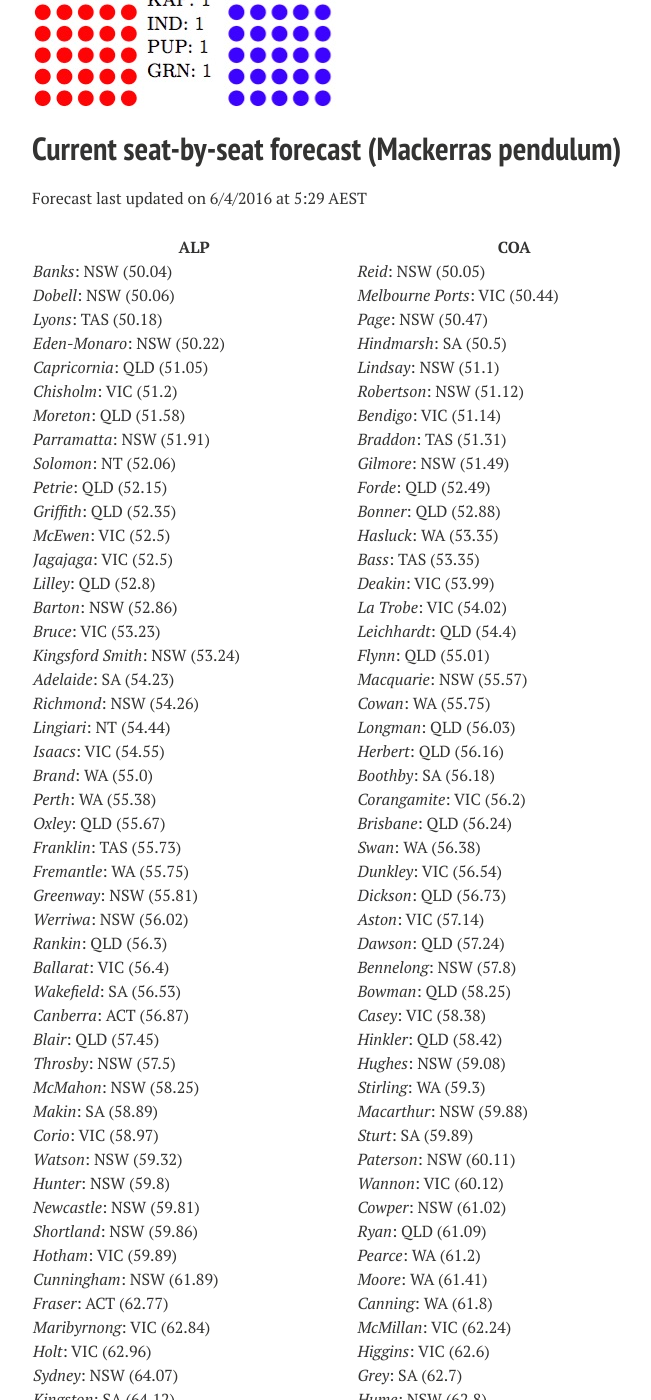
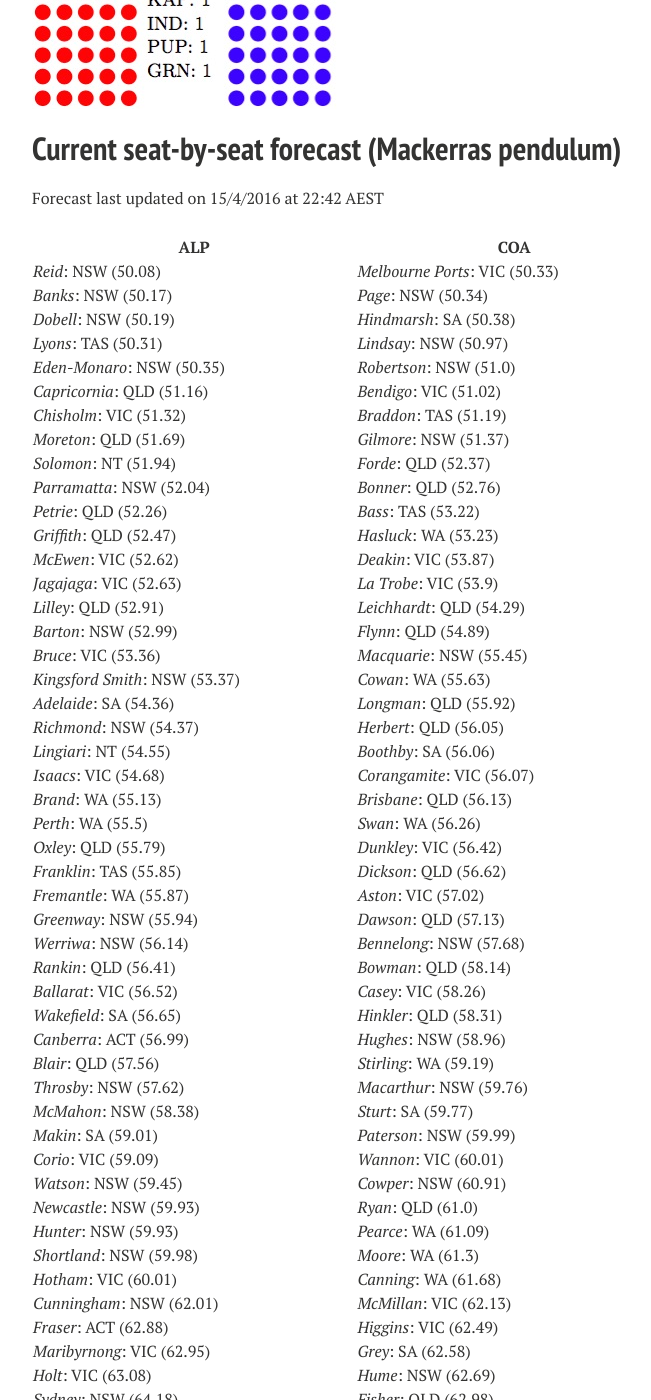
Before and after one commit to clintonboys/emma-chisit-site, a Jekyll site: the page built from current-forecast/index.md, in a window 1280 px wide and 1400 px high, scrolled down 358 px. Shown: the whole window, without its empty margins (288-939 px from the left). Built offline with Jekyll 4.4.1, drawn with Linux system fonts in a browser that asks for light colours; nearby versions of some CDN libraries; some of the changed text lies outside the part shown.

Commit message:
New forecast

```diff
--- a/current-forecast/index.md
+++ b/current-forecast/index.md
@@ -8,92 +8,91 @@ title: Current forecast
 # Current seat-by-seat forecast (Mackerras pendulum)
 
 
-Forecast last updated on 6/4/2016 at 5:29 AEST
+Forecast last updated on 15/4/2016 at 22:42 AEST
 
 | ALP                          | COA                          |
 |------------------------------|------------------------------|
-|*Banks*: NSW (50.04)          |*Reid*: NSW (50.05)           |
-|*Dobell*: NSW (50.06)         |*Melbourne Ports*: VIC (50.44)|
-|*Lyons*: TAS (50.18)          |*Page*: NSW (50.47)           |
-|*Eden-Monaro*: NSW (50.22)    |*Hindmarsh*: SA (50.5)        |
-|*Capricornia*: QLD (51.05)    |*Lindsay*: NSW (51.1)         |
-|*Chisholm*: VIC (51.2)        |*Robertson*: NSW (51.12)      |
-|*Moreton*: QLD (51.58)        |*Bendigo*: VIC (51.14)        |
-|*Parramatta*: NSW (51.91)     |*Braddon*: TAS (51.31)        |
-|*Solomon*: NT (52.06)         |*Gilmore*: NSW (51.49)        |
-|*Petrie*: QLD (52.15)         |*Forde*: QLD (52.49)          |
-|*Griffith*: QLD (52.35)       |*Bonner*: QLD (52.88)         |
-|*McEwen*: VIC (52.5)          |*Hasluck*: WA (53.35)         |
-|*Jagajaga*: VIC (52.5)        |*Bass*: TAS (53.35)           |
-|*Lilley*: QLD (52.8)          |*Deakin*: VIC (53.99)         |
-|*Barton*: NSW (52.86)         |*La Trobe*: VIC (54.02)       |
-|*Bruce*: VIC (53.23)          |*Leichhardt*: QLD (54.4)      |
-|*Kingsford Smith*: NSW (53.24)|*Flynn*: QLD (55.01)          |
-|*Adelaide*: SA (54.23)        |*Macquarie*: NSW (55.57)      |
-|*Richmond*: NSW (54.26)       |*Cowan*: WA (55.75)           |
-|*Lingiari*: NT (54.44)        |*Longman*: QLD (56.03)        |
-|*Isaacs*: VIC (54.55)         |*Herbert*: QLD (56.16)        |
-|*Brand*: WA (55.0)            |*Boothby*: SA (56.18)         |
-|*Perth*: WA (55.38)           |*Corangamite*: VIC (56.2)     |
-|*Oxley*: QLD (55.67)          |*Brisbane*: QLD (56.24)       |
-|*Franklin*: TAS (55.73)       |*Swan*: WA (56.38)            |
-|*Fremantle*: WA (55.75)       |*Dunkley*: VIC (56.54)        |
-|*Greenway*: NSW (55.81)       |*Dickson*: QLD (56.73)        |
-|*Werriwa*: NSW (56.02)        |*Aston*: VIC (57.14)          |
-|*Rankin*: QLD (56.3)          |*Dawson*: QLD (57.24)         |
-|*Ballarat*: VIC (56.4)        |*Bennelong*: NSW (57.8)       |
-|*Wakefield*: SA (56.53)       |*Bowman*: QLD (58.25)         |
-|*Canberra*: ACT (56.87)       |*Casey*: VIC (58.38)          |
-|*Blair*: QLD (57.45)          |*Hinkler*: QLD (58.42)        |
-|*Throsby*: NSW (57.5)         |*Hughes*: NSW (59.08)         |
-|*McMahon*: NSW (58.25)        |*Stirling*: WA (59.3)         |
-|*Makin*: SA (58.89)           |*Macarthur*: NSW (59.88)      |
-|*Corio*: VIC (58.97)          |*Sturt*: SA (59.89)           |
-|*Watson*: NSW (59.32)         |*Paterson*: NSW (60.11)       |
-|*Hunter*: NSW (59.8)          |*Wannon*: VIC (60.12)         |
-|*Newcastle*: NSW (59.81)      |*Cowper*: NSW (61.02)         |
-|*Shortland*: NSW (59.86)      |*Ryan*: QLD (61.09)           |
-|*Hotham*: VIC (59.89)         |*Pearce*: WA (61.2)           |
-|*Cunningham*: NSW (61.89)     |*Moore*: WA (61.41)           |
-|*Fraser*: ACT (62.77)         |*Canning*: WA (61.8)          |
-|*Maribyrnong*: VIC (62.84)    |*McMillan*: VIC (62.24)       |
-|*Holt*: VIC (62.96)           |*Higgins*: VIC (62.6)         |
-|*Sydney*: NSW (64.07)         |*Grey*: SA (62.7)             |
-|*Kingston*: SA (64.12)        |*Hume*: NSW (62.8)            |
-|*Lalor*: VIC (64.38)          |*Fisher*: QLD (63.08)         |
-|*Chifley*: NSW (64.76)        |*Goldstein*: VIC (63.81)      |
-|*Charlton*: NSW (65.7)        |*Flinders*: VIC (63.87)       |
-|*Blaxland*: NSW (65.8)        |*Mayo*: SA (63.94)            |
-|*Scullin*: VIC (66.87)        |*McPherson*: QLD (63.95)      |
-|*Calwell*: VIC (66.92)        |*Forrest*: WA (64.19)         |
-|*Batman*: VIC (67.07)         |*Tangney*: WA (64.4)          |
-|*Gellibrand*: VIC (67.82)     |*Wright*: QLD (64.42)         |
-|*Port Adelaide*: SA (69.65)   |*Kooyong*: VIC (64.73)        |
-|*Gorton*: VIC (69.93)         |*Menzies*: VIC (64.91)        |
-|*Grayndler*: NSW (70.29)      |*Wide Bay*: QLD (65.21)       |
-|*Fowler*: NSW (71.89)         |*Calare*: NSW (65.43)         |
-|*Wills*: VIC (71.96)          |*Gippsland*: VIC (65.88)      |
-|                              |*Lyne*: NSW (66.01)           |
-|                              |*Cook*: NSW (66.58)           |
-|                              |*Fadden*: QLD (66.59)         |
-|                              |*Farrer*: NSW (66.83)         |
-|                              |*Groom*: QLD (67.61)          |
-|                              |*Moncrieff*: QLD (68.26)      |
-|                              |*North Sydney*: NSW (68.78)   |
-|                              |*Warringah*: NSW (69.53)      |
-|                              |*Barker*: SA (69.91)          |
-|                              |*Riverina*: NSW (70.29)       |
-|                              |*Wentworth*: NSW (70.37)      |
-|                              |*Berowra*: NSW (70.66)        |
-|                              |*Curtin*: WA (70.76)          |
-|                              |*Durack*: WA (70.78)          |
-|                              |*Parkes*: NSW (71.06)         |
-|                              |*Murray*: VIC (71.13)         |
-|                              |*Mackellar*: NSW (71.3)       |
-|                              |*Mitchell*: NSW (71.81)       |
-|                              |*Bradfield*: NSW (73.44)      |
-|                              |*Maranoa*: QLD (73.57)        |
-|                              |*O'Connor*: WA (74.69)        |
-|                              |*Indi*: VIC (75.34)           |
-|                              |*Mallee*: VIC (75.88)         |
-|                              |*New England*: NSW (76.8)     |
+|*Reid*: NSW (50.08)           |*Melbourne Ports*: VIC (50.33)|
+|*Banks*: NSW (50.17)          |*Page*: NSW (50.34)           |
+|*Dobell*: NSW (50.19)         |*Hindmarsh*: SA (50.38)       |
+|*Lyons*: TAS (50.31)          |*Lindsay*: NSW (50.97)        |
+|*Eden-Monaro*: NSW (50.35)    |*Robertson*: NSW (51.0)       |
+|*Capricornia*: QLD (51.16)    |*Bendigo*: VIC (51.02)        |
+|*Chisholm*: VIC (51.32)       |*Braddon*: TAS (51.19)        |
+|*Moreton*: QLD (51.69)        |*Gilmore*: NSW (51.37)        |
+|*Solomon*: NT (51.94)         |*Forde*: QLD (52.37)          |
+|*Parramatta*: NSW (52.04)     |*Bonner*: QLD (52.76)         |
+|*Petrie*: QLD (52.26)         |*Bass*: TAS (53.22)           |
+|*Griffith*: QLD (52.47)       |*Hasluck*: WA (53.23)         |
+|*McEwen*: VIC (52.62)         |*Deakin*: VIC (53.87)         |
+|*Jagajaga*: VIC (52.63)       |*La Trobe*: VIC (53.9)        |
+|*Lilley*: QLD (52.91)         |*Leichhardt*: QLD (54.29)     |
+|*Barton*: NSW (52.99)         |*Flynn*: QLD (54.89)          |
+|*Bruce*: VIC (53.36)          |*Macquarie*: NSW (55.45)      |
+|*Kingsford Smith*: NSW (53.37)|*Cowan*: WA (55.63)           |
+|*Adelaide*: SA (54.36)        |*Longman*: QLD (55.92)        |
+|*Richmond*: NSW (54.37)       |*Herbert*: QLD (56.05)        |
+|*Lingiari*: NT (54.55)        |*Boothby*: SA (56.06)         |
+|*Isaacs*: VIC (54.68)         |*Corangamite*: VIC (56.07)    |
+|*Brand*: WA (55.13)           |*Brisbane*: QLD (56.13)       |
+|*Perth*: WA (55.5)            |*Swan*: WA (56.26)            |
+|*Oxley*: QLD (55.79)          |*Dunkley*: VIC (56.42)        |
+|*Franklin*: TAS (55.85)       |*Dickson*: QLD (56.62)        |
+|*Fremantle*: WA (55.87)       |*Aston*: VIC (57.02)          |
+|*Greenway*: NSW (55.94)       |*Dawson*: QLD (57.13)         |
+|*Werriwa*: NSW (56.14)        |*Bennelong*: NSW (57.68)      |
+|*Rankin*: QLD (56.41)         |*Bowman*: QLD (58.14)         |
+|*Ballarat*: VIC (56.52)       |*Casey*: VIC (58.26)          |
+|*Wakefield*: SA (56.65)       |*Hinkler*: QLD (58.31)        |
+|*Canberra*: ACT (56.99)       |*Hughes*: NSW (58.96)         |
+|*Blair*: QLD (57.56)          |*Stirling*: WA (59.19)        |
+|*Throsby*: NSW (57.62)        |*Macarthur*: NSW (59.76)      |
+|*McMahon*: NSW (58.38)        |*Sturt*: SA (59.77)           |
+|*Makin*: SA (59.01)           |*Paterson*: NSW (59.99)       |
+|*Corio*: VIC (59.09)          |*Wannon*: VIC (60.01)         |
+|*Watson*: NSW (59.45)         |*Cowper*: NSW (60.91)         |
+|*Newcastle*: NSW (59.93)      |*Ryan*: QLD (61.0)            |
+|*Hunter*: NSW (59.93)         |*Pearce*: WA (61.09)          |
+|*Shortland*: NSW (59.98)      |*Moore*: WA (61.3)            |
+|*Hotham*: VIC (60.01)         |*Canning*: WA (61.68)         |
+|*Cunningham*: NSW (62.01)     |*McMillan*: VIC (62.13)       |
+|*Fraser*: ACT (62.88)         |*Higgins*: VIC (62.49)        |
+|*Maribyrnong*: VIC (62.95)    |*Grey*: SA (62.58)            |
+|*Holt*: VIC (63.08)           |*Hume*: NSW (62.69)           |
+|*Sydney*: NSW (64.18)         |*Fisher*: QLD (62.98)         |
+|*Kingston*: SA (64.23)        |*Goldstein*: VIC (63.71)      |
+|*Lalor*: VIC (64.5)           |*Flinders*: VIC (63.76)       |
+|*Chifley*: NSW (64.88)        |*Mayo*: SA (63.85)            |
+|*Charlton*: NSW (65.82)       |*McPherson*: QLD (63.86)      |
+|*Blaxland*: NSW (65.92)       |*Forrest*: WA (64.08)         |
+|*Scullin*: VIC (66.98)        |*Tangney*: WA (64.29)         |
+|*Calwell*: VIC (67.03)        |*Wright*: QLD (64.32)         |
+|*Batman*: VIC (67.15)         |*Kooyong*: VIC (64.63)        |
+|*Gellibrand*: VIC (67.93)     |*Menzies*: VIC (64.8)         |
+|*Port Adelaide*: SA (69.75)   |*Wide Bay*: QLD (65.12)       |
+|*Gorton*: VIC (70.04)         |*Calare*: NSW (65.32)         |
+|*Grayndler*: NSW (70.39)      |*Gippsland*: VIC (65.76)      |
+|*Fowler*: NSW (72.0)          |*Lyne*: NSW (65.9)            |
+|*Wills*: VIC (72.03)          |*Cook*: NSW (66.47)           |
+|                              |*Fadden*: QLD (66.5)          |
+|                              |*Farrer*: NSW (66.72)         |
+|                              |*Groom*: QLD (67.52)          |
+|                              |*Moncrieff*: QLD (68.17)      |
+|                              |*North Sydney*: NSW (68.68)   |
+|                              |*Warringah*: NSW (69.43)      |
+|                              |*Barker*: SA (69.82)          |
+|                              |*Riverina*: NSW (70.19)       |
+|                              |*Wentworth*: NSW (70.28)      |
+|                              |*Berowra*: NSW (70.57)        |
+|                              |*Curtin*: WA (70.67)          |
+|                              |*Durack*: WA (70.68)          |
+|                              |*Parkes*: NSW (70.96)         |
+|                              |*Murray*: VIC (71.03)         |
+|                              |*Mackellar*: NSW (71.22)      |
+|                              |*Mitchell*: NSW (71.71)       |
+|                              |*Bradfield*: NSW (73.35)      |
+|                              |*Maranoa*: QLD (73.49)        |
+|                              |*O'Connor*: WA (74.6)         |
+|                              |*Indi*: VIC (75.25)           |
+|                              |*Mallee*: VIC (75.79)         |
+|                              |*New England*: NSW (76.72)    |
```
Also changed, not shown: current-forecast/imager.jpg, 2 other files.
